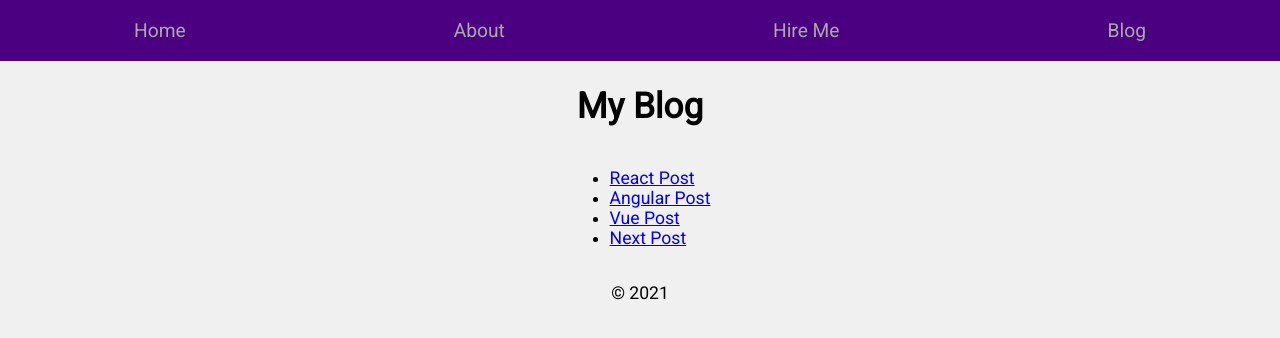
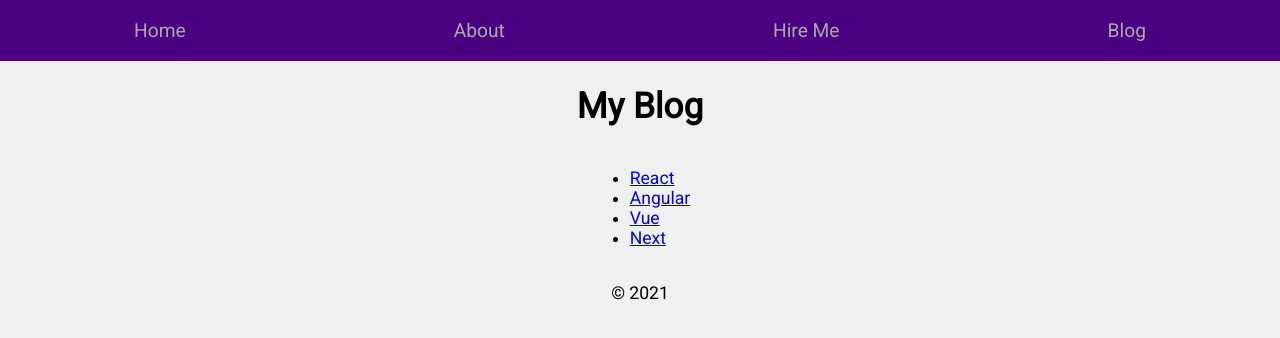
Before and after one commit to inodw1/next-portfolio, a Next.js app: page /blog in a window 1280 px wide. Shown: the top 338 px of the page. Built offline with nearby package versions, Linux system fonts and the light colour scheme; a small style sheet from the web is missing.

Commit message:
Revert "Cleaner urls without query params"

```diff
--- a/pages/blog.js
+++ b/pages/blog.js
@@ -1,9 +1,9 @@
 import Layout from "../components/Layout"
 import Link from "next/link"
 
-const PostLink = ({ title, slug }) => (
+const PostLink = ({ title }) => (
     <li>
-        <Link as={`/${slug}`} href={`/post?title=${title}`}>
+        <Link href={`/post?title=${title}`}>
             <a>{title}</a>
         </Link>
     </li>
@@ -12,10 +12,10 @@ const PostLink = ({ title, slug }) => (
 export default () => (
     <Layout title="My Blog">
         <ul>
-            <PostLink slug="react-post" title="React Post"/>
-            <PostLink slug="angular-post" title="Angular Post"/>
-            <PostLink slug="vue-post" title="Vue Post"/>
-            <PostLink slug="next-post" title="Next Post"/>
+            <PostLink title="React"/>
+            <PostLink title="Angular"/>
+            <PostLink title="Vue"/>
+            <PostLink title="Next"/>
         </ul>
     </Layout>
 )
```
Also changed, not shown: pages/post.js (+3 -4 lines).
